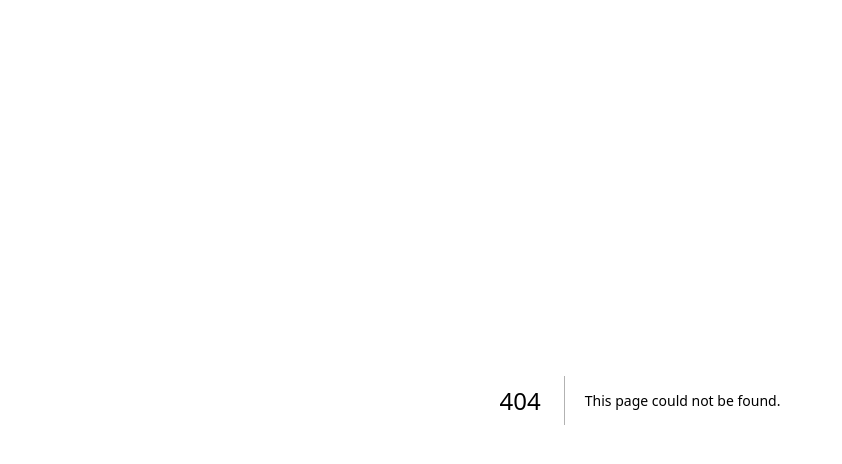
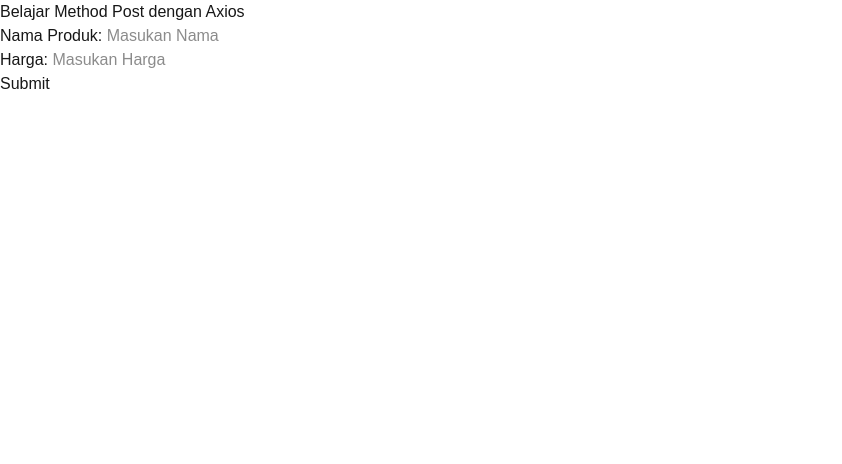
Before and after one commit to BenedictoGeraldo/fj-next, a Next.js app: page /learning/day-3-libraries/axios/axios-post in a window 1280 px wide. Before the commit this address had no page. Shown: the top 464 px of the page, without its empty margins (0-842 px from the left). Built offline with nearby package versions, Linux system fonts and the light colour scheme; no server answers.

Commit message:
update day 3: method post with axios done

```diff
--- /dev/null
+++ b/app/learning/day-3-libraries/axios/axios-post/page.tsx
@@ -0,0 +1,73 @@
+"use client";
+
+import { useState } from "react";
+import axiosInstance from "@/lib/axios";
+
+export default function AxiosPagePost() {
+  const [name, setName] = useState("");
+  const [price, setPrice] = useState("");
+  const [loading, setLoading] = useState(false);
+  const [message, setMessage] = useState("");
+
+  async function handleSubmit(e: React.FormEvent) {
+    e.preventDefault();
+
+    try {
+      setLoading(true);
+      setMessage("");
+
+      const response = await axiosInstance.post("/api/products", {
+        name: name,
+        price: Number(price),
+      });
+
+      console.log("Response:", response);
+
+      setMessage(`Sukses! ${response.data.message}`);
+
+      setName("");
+      setPrice("");
+    } catch (err: unknown) {
+      if (err instanceof Error) {
+        setMessage(`Error: $(err.message)`);
+      }
+    } finally {
+      setLoading(false);
+    }
+  }
+
+  return (
+    <div>
+      <h1>Belajar Method Post dengan Axios</h1>
+
+      <form onSubmit={handleSubmit}>
+        <div>
+          <label>Nama Produk: </label>
+          <input
+            type="text"
+            onChange={(e) => setName(e.target.value)}
+            value={name}
+            placeholder="Masukan Nama"
+            required
+          />
+        </div>
+        <div>
+          <label>Harga: </label>
+          <input
+            type="number"
+            value={price}
+            onChange={(e) => setPrice(e.target.value)}
+            placeholder="Masukan Harga"
+            required
+          />
+        </div>
+
+        <button type="submit" disabled={loading}>
+          {loading ? "Loading..." : "Submit"}
+        </button>
+
+        {message && <div>{message}</div>}
+      </form>
+    </div>
+  );
+}
--- a/app/page.tsx
+++ b/app/page.tsx
@@ -11,5 +11,6 @@ export default function main() {
   // redirect("/learning/day-2-data-api/03-api-routes");
   // redirect("/learning/day-2-data-api/04-post-data");
   // redirect("/learning/day-2-data-api/05-error-loading");
-  redirect("/learning/day-3-libraries/axios/axios-get");
+  // redirect("/learning/day-3-libraries/axios/axios-get");
+  redirect("/learning/day-3-libraries/axios/axios-post");
 }
```
